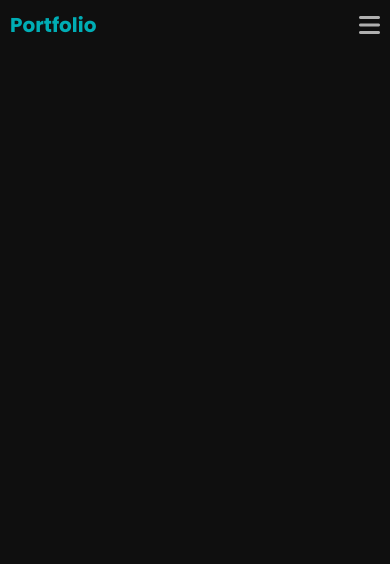
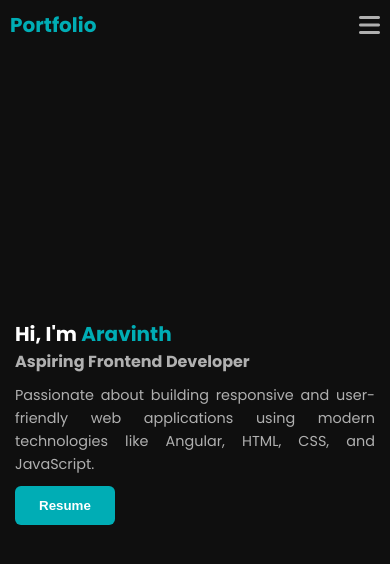
Before and after one commit to aravinth2723/aravinth-portfolio, an Angular app: page /#home in a window 390 px wide. Shown: the top 564 px of the page. Built offline with nearby package versions, Linux system fonts and the light colour scheme.

Commit message:
Hero section completed

```diff
--- a/src/app/app.html
+++ b/src/app/app.html
@@ -1,5 +1,6 @@
 <header class="layout-section">
   <app-navbar [deviceType]="deviceType"></app-navbar>
+  <app-hero [deviceType]="deviceType"></app-hero>
 </header>
 <main class="layout-section"></main>
 <footer class="layout-section"></footer>
--- a/src/app/app.ts
+++ b/src/app/app.ts
@@ -10,10 +10,11 @@ import { Subject, takeUntil } from 'rxjs';
 import { Responsive } from './services/responsive';
 import { DeviceType } from './interfaces/device-type';
 import { Navbar } from './components/shared/navbar/navbar';
+import { Hero } from './components/sections/hero/hero';
 
 @Component({
   selector: 'app-root',
-  imports: [Navbar],
+  imports: [Navbar, Hero],
   templateUrl: './app.html',
   styleUrl: './app.scss',
 })
--- /dev/null
+++ b/src/app/components/sections/hero/hero.html
@@ -0,0 +1,13 @@
+<div class="hero-content">
+  <h1>Hi, I'm <span class="highlight">Aravinth</span></h1>
+  <h2>Aspiring Frontend Developer</h2>
+  <p>
+    Passionate about building responsive and user-friendly web applications
+    using modern technologies like Angular, HTML, CSS, and JavaScript.
+  </p>
+  <button type="button" class="primary-btn">Resume</button>
+</div>
+
+@if (!deviceType().mobile) {
+<img src="images/program.png" alt="Program Image" />
+}
--- /dev/null
+++ b/src/app/components/sections/hero/hero.scss
@@ -0,0 +1,48 @@
+:host {
+  display: flex;
+  justify-content: center;
+  align-items: center;
+  height: 100vh;
+  .hero-content {
+    max-width: 700px;
+    h1 {
+      font-size: clamp(1.25rem, 3vw, 2.5rem);
+    }
+    h2 {
+      font-size: clamp(1rem, 2.5vw, 1.5rem);
+      margin-bottom: 1rem;
+      color: var(--text-muted);
+    }
+    .highlight {
+      color: var(--highlight-color);
+    }
+    .primary-btn {
+      margin-top: 20px;
+    }
+  }
+}
+
+:host-context(.tablet) {
+  :host {
+    padding: 15px;
+    .hero-content {
+      h2 {
+        margin-bottom: 12px;
+      }
+    }
+  }
+}
+
+:host-context(.mobile) {
+  :host {
+    .hero-content {
+      padding: 15px;
+      h2 {
+        margin-bottom: 10px;
+      }
+      .primary-btn {
+        margin-top: 10px;
+      }
+    }
+  }
+}
```
Also changed, not shown: src/app/components/sections/hero/hero.ts (added, +12 -0 lines), public/images/program.png (added).
